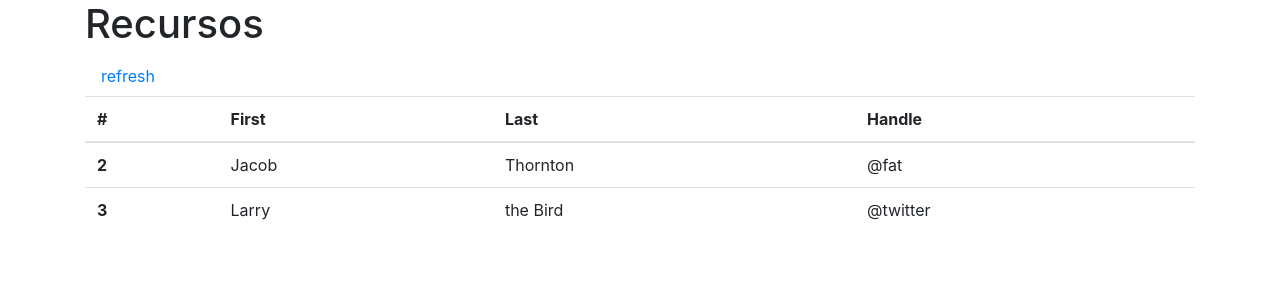
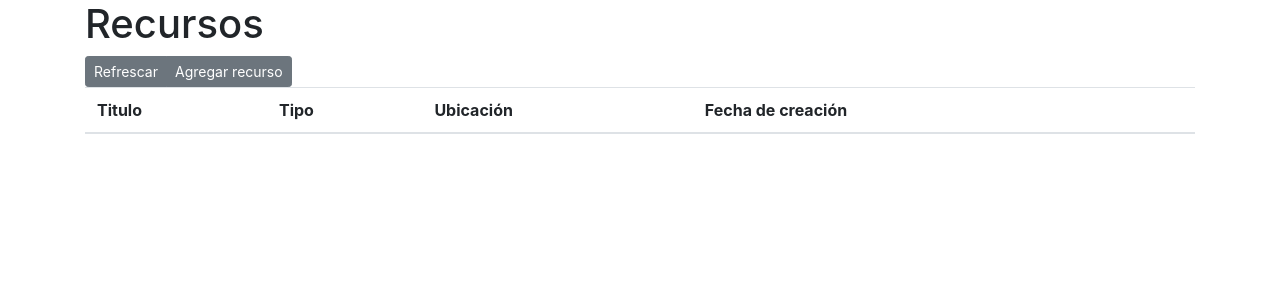
Before and after one commit to agilesg4/PryFinalAgiles20182, a Django app: page /recurso/list in a window 1280 px wide. Shown: the part 56-356 px from the top of the page. Run offline with Django 3.2, Linux system fonts and the light colour scheme; data that the repository does not hold is empty; some libraries are stand-ins or nearby versions.

Commit message:
Listar recursos V1.0 - Front

```diff
--- a/SGRED_HG/polls/templates/polls/listRecurso.html
+++ b/SGRED_HG/polls/templates/polls/listRecurso.html
@@ -37,37 +37,30 @@
 
 <div class="container" id="tiposList">
     <h1>Recursos</h1>
-    <a class="nav-link active" href="{% url 'listRecurso' %}">refresh</a>
+    <div class="btn-group btn-group-sm" role="group" aria-label="Basic example">
+        <a class="btn btn-secondary" href="{% url 'listRecurso' %}">Refrescar</a>
+        <a class="btn btn-secondary" href="{% url 'addRecurso' %}">Agregar recurso</a>
+    </div>
     <table class="table">
         <thead>
             <tr>
-                <th scope="col">#</th>
-                <th scope="col">First</th>
-                <th scope="col">Last</th>
-                <th scope="col">Handle</th>
+                <th scope="col">Titulo</th>
+                <th scope="col">Tipo</th>
+                <th scope="col">Ubicación</th>
+                <th scope="col">Fecha de creación</th>
+                <th scope="col"></th>
             </tr>
         </thead>
         <tbody>
             {% for recurso in recursos %}
             <tr>
-                <th scope="row">{{ recurso.id_recurso }}</th>
                 <td>{{ recurso.titulo }}</td>
                 <td>{{ recurso.tipo }}</td>
-                <td><a href="#">Editar</a></td>
+                <td>{{ recurso.ubicacion }}</td>
+                <td>{{ recurso.fecha_creacion }}</td>
+                <td><a href="#">Ver detalles</a> <a href="#">Editar</a></td>
             </tr>
             {% endfor %}
-            <tr>
-                <th scope="row">2</th>
-                <td>Jacob</td>
-                <td>Thornton</td>
-                <td>@fat</td>
-            </tr>
-            <tr>
-                <th scope="row">3</th>
-                <td>Larry</td>
-                <td>the Bird</td>
-                <td>@twitter</td>
-            </tr>
         </tbody>
     </table>
 </div>
```
